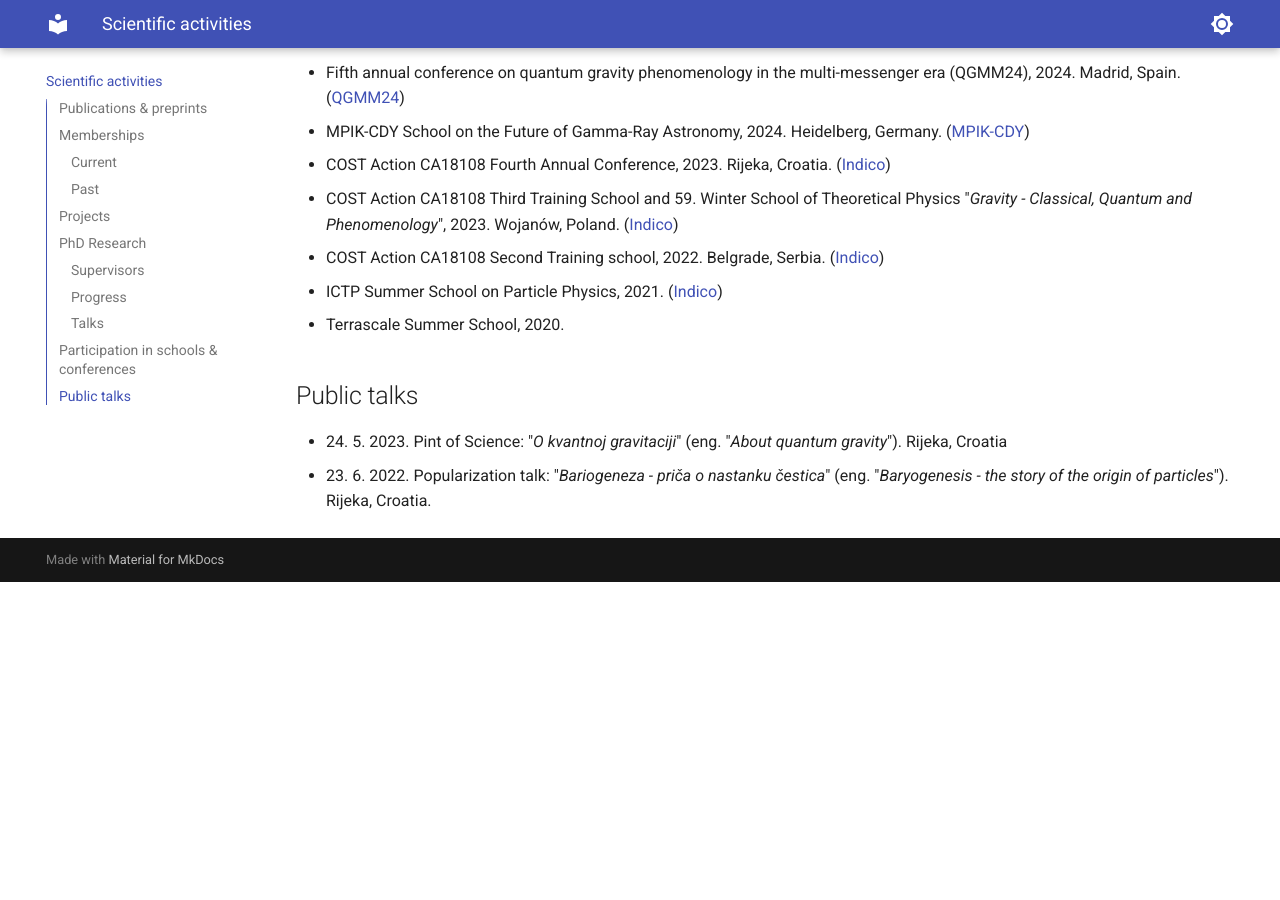
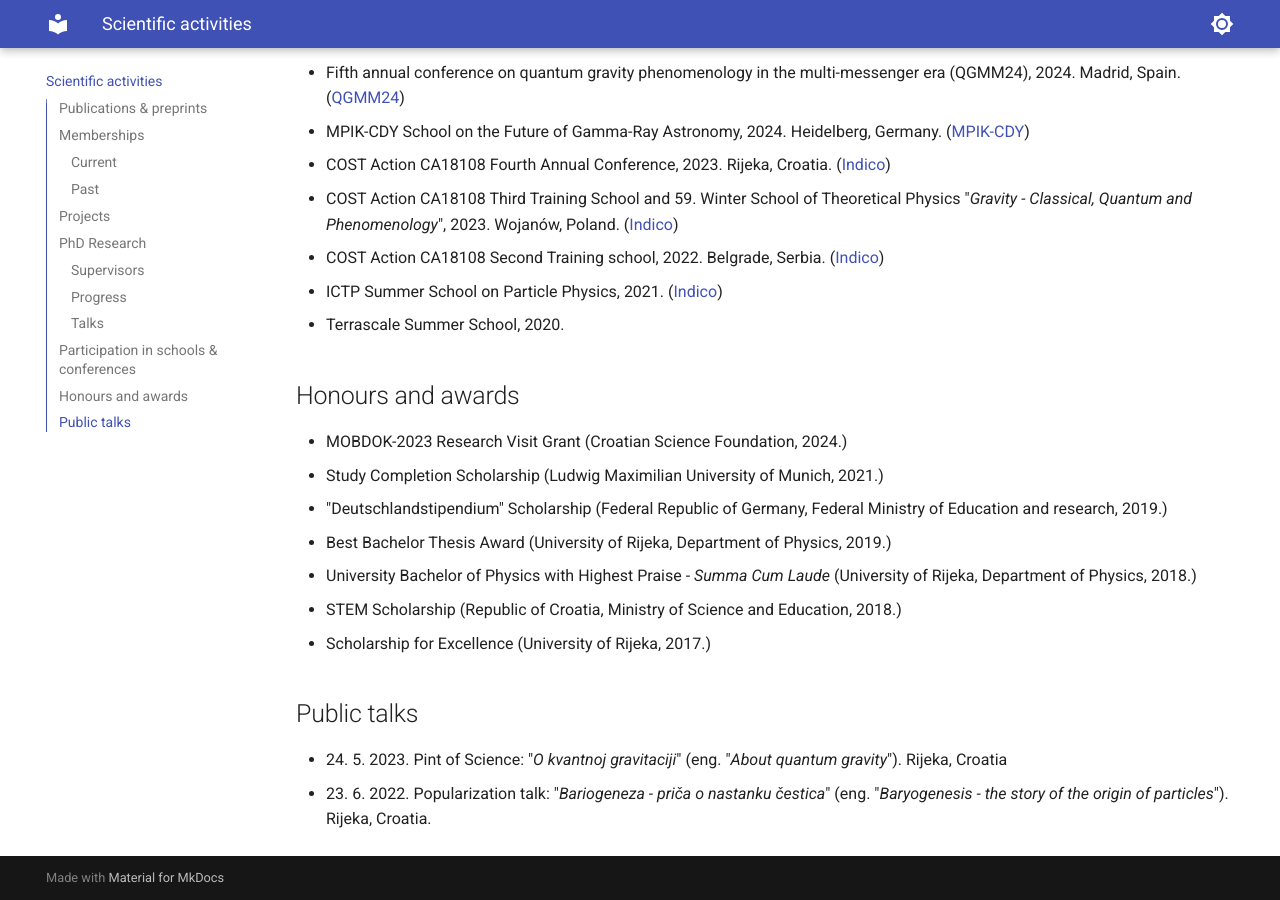
Before and after one commit to filiprescic/filiprescic.github.io, an MkDocs documentation site: the page built from docs/science.md, in a window 1280 px wide and 900 px high, scrolled down 1712 px. Built offline with MkDocs 1.6.1 and Material for MkDocs 9.7.7, drawn with Linux system fonts in a browser that asks for light colours; before the commit the page ends 2294 px from its top, so only the background shows below that.

Commit message:
added honours and awards

```diff
--- a/docs/science.md
+++ b/docs/science.md
@@ -60,6 +60,16 @@ hide:
 - ICTP Summer School on Particle Physics, 2021. ([Indico](https://indico.ictp.it/event/9538/other-view?view=ictptimetable))
 - Terrascale Summer School, 2020.
 
+## Honours and awards
+
+- MOBDOK-2023 Research Visit Grant (Croatian Science Foundation, 2024.)
+- Study Completion Scholarship (Ludwig Maximilian University of Munich, 2021.)
+- "Deutschlandstipendium" Scholarship (Federal Republic of Germany, Federal Ministry of Education and research, 2019.)
+- Best Bachelor Thesis Award (University of Rijeka, Department of Physics, 2019.)
+- University Bachelor of Physics with Highest Praise - *Summa Cum Laude* (University of Rijeka, Department of Physics, 2018.)
+- STEM Scholarship (Republic of Croatia, Ministry of Science and Education, 2018.)
+- Scholarship for Excellence (University of Rijeka, 2017.)
+
 ## Public talks
 
 - 24\. 5. 2023. Pint of Science: "*O kvantnoj gravitaciji*" (eng. "*About quantum gravity*"). Rijeka, Croatia
```
Also changed, not shown: site/science/index.html, 1 other file.
